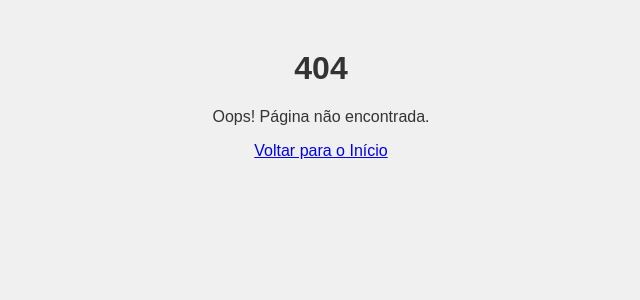
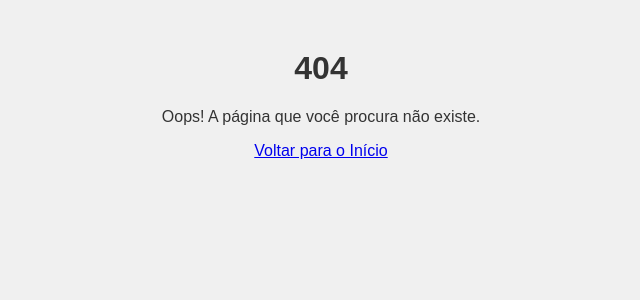
Before and after one commit to JeffersonDalprat/painel-vendas, a Flask app: template templates/404.html in a window 1280 px wide. Shown: the top 300 px of the page, without its empty margins (319-959 px from the left). Run offline with Flask 3, Linux system fonts and the light colour scheme; the template is opened without the code that fills it, so the values that code supplies are empty.

Commit message:
Update 404.html

```diff
--- a/templates/404.html
+++ b/templates/404.html
@@ -7,7 +7,7 @@
 </head>
 <body class="center">
     <h1>404</h1>
-    <p>Oops! Página não encontrada.</p>
+    <p>Oops! A página que você procura não existe.</p>
     <a href="/">Voltar para o Início</a>
 </body>
 </html>
```
